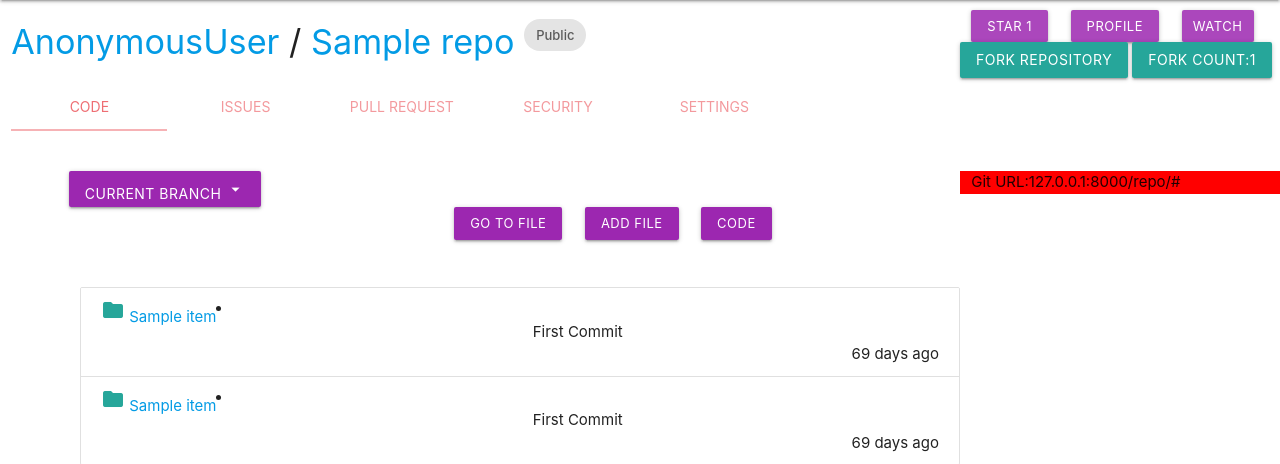
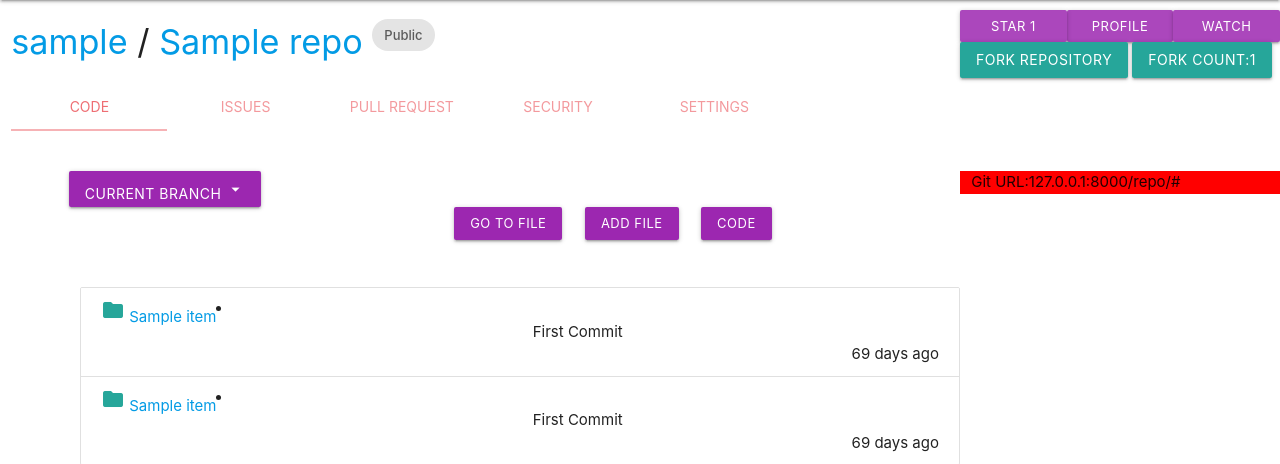
Before and after one commit to diptarag1/webster-2k21, a Django app: template Repos/templates/Repos/repo_detail.html in a window 1280 px wide. Shown: the part 64-528 px from the top of the page. Run offline with Django 3.2, Linux system fonts and the light colour scheme; tables that the repository leaves empty hold one stand-in row (values such as "Sample post"); the template is opened without the code that fills it: values that come from a table or form of the project are taken from there, most other values are stand-ins (such as "Sample title", 1, 10 or a date in 2020).

Commit message:
beautified forked repoCard

```diff
--- a/Repos/templates/Repos/activity/startedFollowing.html
+++ b/Repos/templates/Repos/activity/startedFollowing.html
@@ -12,5 +12,4 @@
 
         </div>
     </div>
-    following card
 </div>
--- a/Repos/templates/Repos/repo_detail.html
+++ b/Repos/templates/Repos/repo_detail.html
@@ -27,7 +27,7 @@
     <div class="row">
         <div class="col s9">
                 <h4>
-                    <a class="repoName" href="">{{ user }} </a>&nbsp/&nbsp<a
+                    <a class="repoName" href="">{{ repo.owner }} </a>&nbsp/&nbsp<a
                         class="repoName"
                         href="{% url 'detail_repo' owner=repo.owner name=repo.name %}"> {{ repo.name }}</a>
                     {% if repo.is_private %}
@@ -55,17 +55,17 @@
         <div class="col s3">
             <div id="theButtonContainer">
                 <div class="row">
-                    <div class=" col" id="star-section">
+                    <div class=" " id="star-section">
                         {% include 'Repos/star-section.html' %}
                     </div>
-                    <div class="col">
-                        <a class=" btn btn-small purple lighten-1 " href="{% url 'profile' user %}">
+                    <div class="">
+                        <a class="col s4 btn btn-small purple lighten-1 " href="{% url 'profile' user %}">
                             Profile
                         </a>
                     </div>
 
-                    <div class="col">
-                        <a class=" col btn btn-small purple lighten-1 " href="{% url 'profile' user %}">
+                    <div class="">
+                        <a class=" col s4 btn btn-small purple lighten-1 " href="{% url 'profile' user %}">
                             Watch
                         </a>
                     </div>
--- a/Repos/templates/Repos/star-section.html
+++ b/Repos/templates/Repos/star-section.html
@@ -1,7 +1,7 @@
 {% if request.user in repo.star.all %}
-    <a class="waves-effect waves-light btn btn-small modal-trigger  purple lighten-1" id="starbtn"
+    <a class=" col s4 waves-effect waves-light btn btn-small modal-trigger  purple lighten-1" id="starbtn"
        href="#modal2">Star {{ repo.star.all.count }}</a>
 {% else %}
-    <a class="waves-effect waves-light btn btn-small modal-trigger  purple lighten-1" id="starbtn"
+    <a class="col s4 waves-effect waves-light btn btn-small modal-trigger  purple lighten-1" id="starbtn"
        href="#modal2">Star {{ repo.star.all.count }}</a>
 {% endif %}
--- a/home/templates/home/index.html
+++ b/home/templates/home/index.html
@@ -93,7 +93,7 @@
         <div id="middle-section" class="col s6">
             <div class="section-title">
                 <div class="justify-content-center d-flex activities">
-                    <h2>Activiy</h2>
+                    <h2>Activity</h2>
                     {% for activity in activities %}
                         {% if activity.activity_type == 1 %}
                             {% include 'Repos/activity/createdRepo.html' %}
```
Also changed, not shown: Repos/templates/Repos/activity/forkedRepo.html (+8 -8 lines).
